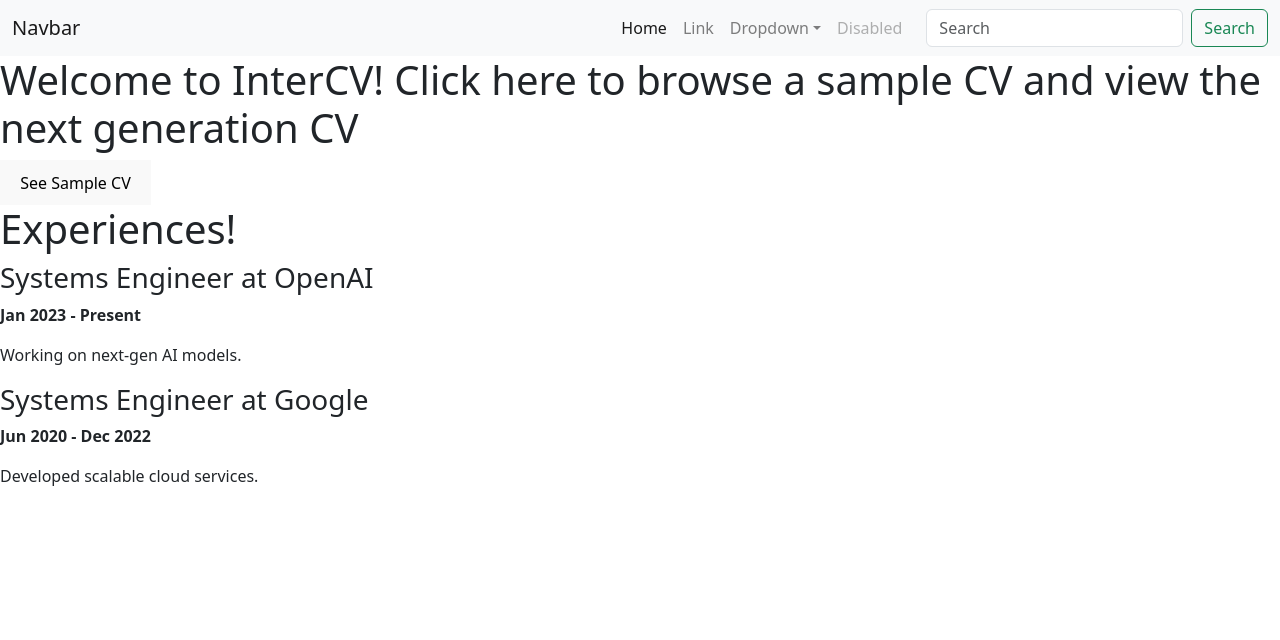
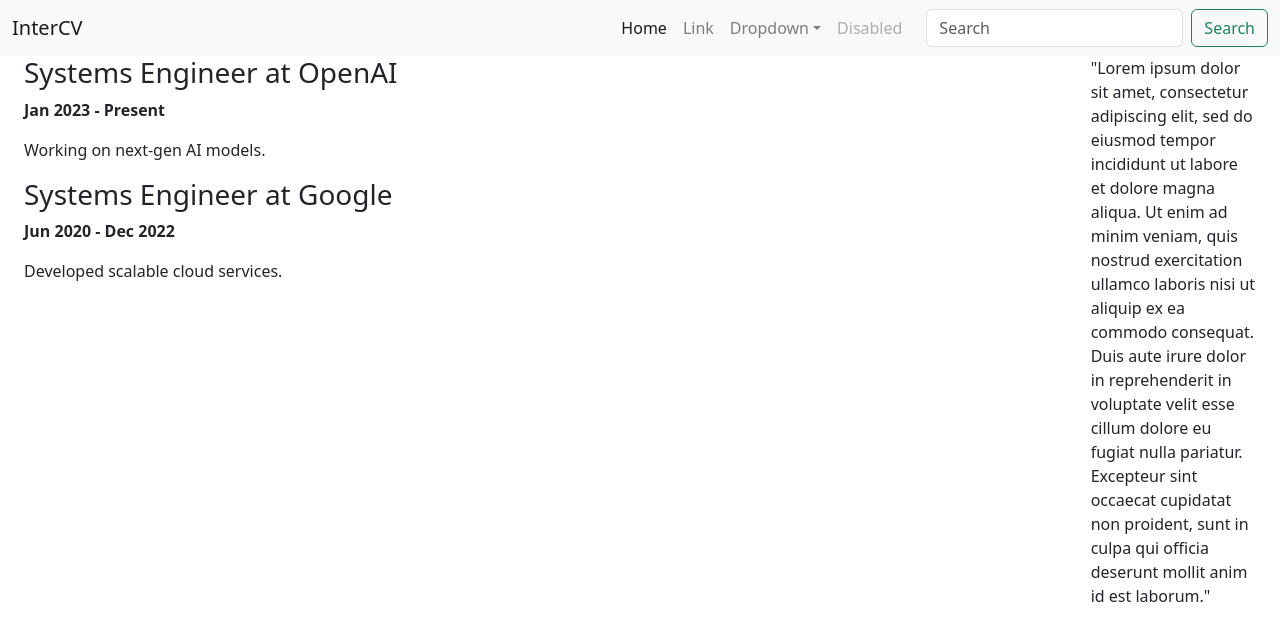
Before and after one commit to EricNorrwing/InterCV, a React (Vite) app in the folder intercv.client/: page / in a window 1280 px wide. Shown: the top 640 px of the page. Built offline with nearby package versions, Linux system fonts and the light colour scheme.

Commit message:
started CV layout structure

```diff
--- a/intercv.client/src/App.css
+++ b/intercv.client/src/App.css
@@ -4,11 +4,6 @@
     margin: 0;
     padding: 0;
 }
-
-body {
-    background-color: #f8f9fa;
-}
-
 div {
     box-sizing: border-box;
 }
--- a/intercv.client/src/App.tsx
+++ b/intercv.client/src/App.tsx
@@ -1,8 +1,7 @@
 import './App.css';
-import LandingPage from "./pages/landing/LandingPage.tsx";
-import ExperienceList from "./components/ExperienceList/ExperienceList.tsx";
 import 'bootstrap/dist/css/bootstrap.min.css';
 import {Header} from "./pages/landing/header/Header.tsx";
+import CVLayout from "./layouts/CVLayout/CVLayout.tsx";
 
 
 function App() {
@@ -10,12 +9,14 @@
     return (
         <div>
             <Header/>
-            <LandingPage/>
-            <h1>Experiences!</h1>
-            <ExperienceList/>
+            <CVLayout/>
         </div>
     );
 
 }
 
 export default App;
+
+//<LandingPage/>
+//             <h1>Experiences!</h1>
+//             <ExperienceList/>
--- /dev/null
+++ b/intercv.client/src/layouts/CVLayout/CVLayout.tsx
@@ -0,0 +1,23 @@
+import ExperienceList from "../../components/ExperienceList/ExperienceList.tsx";
+
+const CVLayout = () => {
+    return (
+
+    <div className="container-fluid-md px-4">
+        <div className="row gx-5">
+            <div className="col">
+                <ExperienceList/>
+            </div>
+            <div className="col col-lg-2">
+                "Lorem ipsum dolor sit amet, consectetur adipiscing elit, sed do eiusmod tempor incididunt ut labore
+                et dolore magna aliqua. Ut enim ad minim veniam, quis nostrud exercitation ullamco laboris nisi ut
+                aliquip ex ea commodo consequat. Duis aute irure dolor in reprehenderit in voluptate velit esse
+                cillum dolore eu fugiat nulla pariatur. Excepteur sint occaecat cupidatat non proident, sunt in
+                culpa qui officia deserunt mollit anim id est laborum."
+            </div>
+        </div>
+    </div>
+    )
+}
+
+export default CVLayout;
--- a/intercv.client/src/pages/landing/LandingPage.tsx
+++ b/intercv.client/src/pages/landing/LandingPage.tsx
@@ -1,9 +1,8 @@
-import { Header } from './header/Header.tsx'
+
 export default function LandingPage() {
     return (
         <div>
-
-           <h1> Welcome to InterCV! Click here to browse a sample CV and view the next generation CV</h1>
+            <h1> Welcome to InterCV! Click here to browse a sample CV and view the next generation CV</h1>
             <button> See Sample CV</button>
         </div>
     );
--- a/intercv.client/src/pages/landing/header/Header.tsx
+++ b/intercv.client/src/pages/landing/header/Header.tsx
@@ -5,7 +5,7 @@
     return (
         <nav className="navbar navbar-expand-lg navbar-light bg-light">
             <div className="container-fluid">
-                <a className="navbar-brand" href="#">Navbar</a>
+                <a className="navbar-brand" href="#">InterCV</a>
                 <button
                     className="navbar-toggler"
                     type="button"
```
Also changed, not shown: 14 other files (tests, documents, lock files or other folders).
